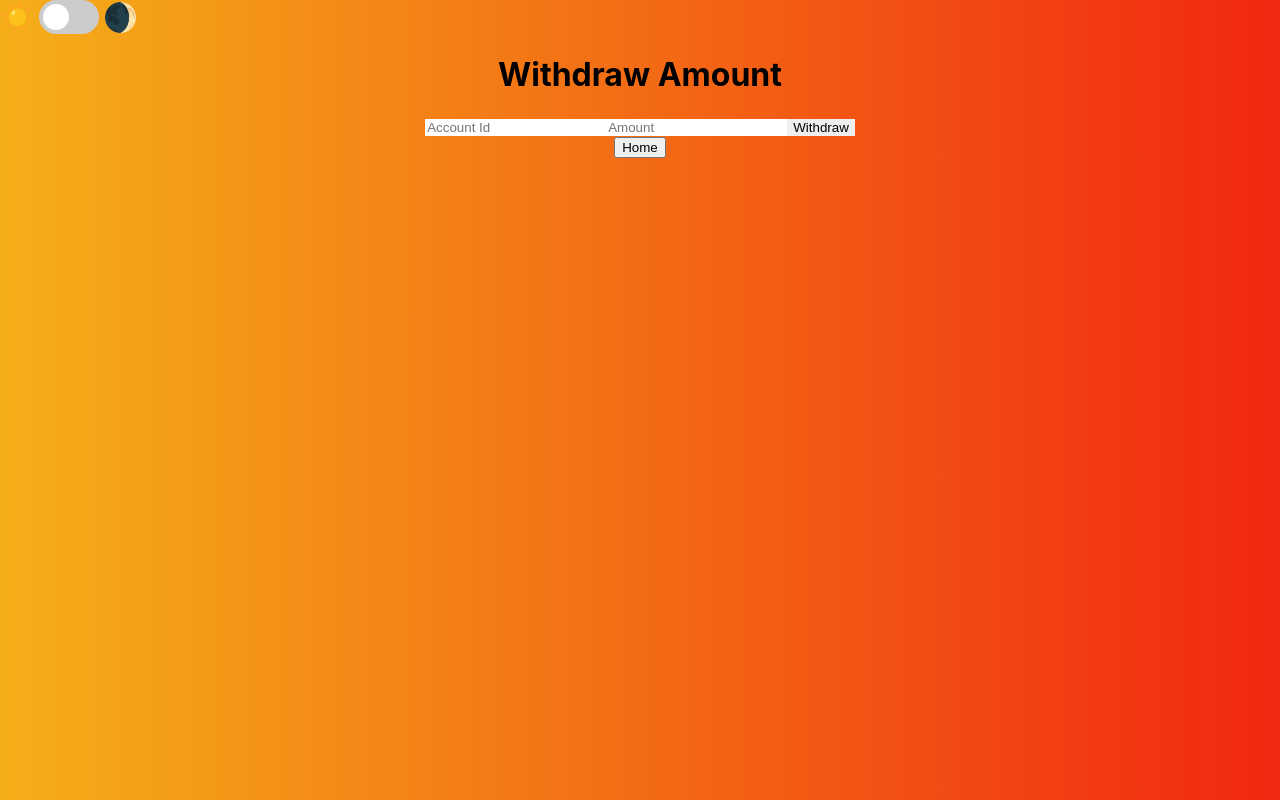
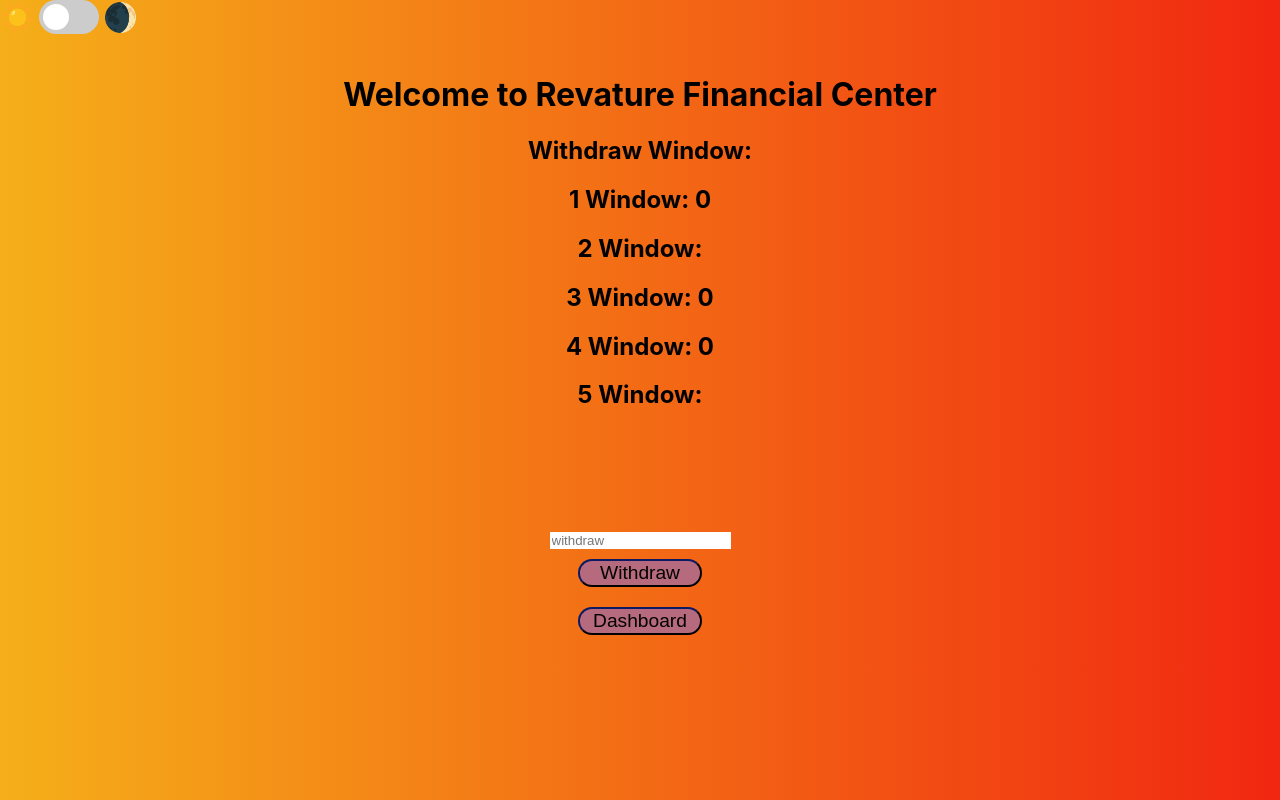
Before and after one commit to jdanusantoso/Revature-Financial-Center, a React (Create React App) app in the folder front-end/: page /withdraw in a window 1280 px wide. Built offline with nearby package versions, Linux system fonts and the light colour scheme.

Commit message:
withdraw working with some stuff being printed out. Needs css work

```diff
--- a/front-end/src/Components/Login/login.tsx
+++ b/front-end/src/Components/Login/login.tsx
@@ -54,6 +54,8 @@
       <div className="textlogin">
         <h1>Welcome to Revature Financial Center </h1>
         <h2>User: {appState.user.username}</h2>
+        <h2>User: {appState.user.password}</h2>
+        <h2>User: {appState.user.id}</h2>
       </div>
       <div className="user">
         <input
--- a/front-end/src/Components/Profile/interface.ts
+++ /dev/null
@@ -1,6 +0,0 @@
-interface UserP {
-    usrName: string,
-    passWord: string
-}
-
-export default UserP;
--- a/front-end/src/Components/Withdraw/withdraw.jsx
+++ /dev/null
@@ -1,70 +0,0 @@
-import React from 'react'
-import { useState } from 'react';
-import { useNavigate } from 'react-router-dom'
-
- const Withdraw = (e) => {
-    const [acId, setAcId] = useState('');
-    const [amount, setAmount] = useState('');
-    const [error, setError] = useState('');
-    const [success, setSuccess] = useState('');
-
-    const navigate = useNavigate();
-
-    const handleSubmit = (e) => {
-        e.preventDefault();
-        setError('');
-        setSuccess('');
-        fetch('http://localhost:3000/withdraw', {
-            method : 'PUT',
-            headers : {
-                'Accept' : 'application/json',
-                'Content-Type' : 'application/json'
-            },
-            body : JSON.stringify({ acId, amount })
-        })
-        .then(res => {
-            if(res.ok) {
-                return res.json();
-            }
-            throw new Error("Error in withdraw")
-        })
-        .then(json => {
-            setSuccess("Withdraw success");
-            console.log(json);
-        })
-        .catch(error => {
-            setError("Error in withdraw");
-            console.log(error);
-        });
-    }
-
-    return (
-        <>
-            <div className='wthcont'>
-                <h1> Withdraw Amount </h1>
-                <form onSubmit={handleSubmit}>
-                    <input
-                        type='number'
-                        placeholder='Account Id'
-                        name='acId'
-                        value={acId}
-                        onChange={e => setAcId(e.target.value)}
-                    />
-                    <input
-                        type='number'
-                        placeholder='Amount'
-                        name='amount'
-                        value={amount}
-                        onChange={e => setAmount(e.target.value)}
-                    />
-                    <input type='submit' value='Withdraw' />
-                </form>
-                {error && <p className="error">{error}</p>}
-                {success && <p className="success">{success}</p>}
-            </div>
-
-            <button onClick={() => navigate('/dashboard')}>Home</button>
-        </>
-    )
-}
-export default Withdraw
--- /dev/null
+++ b/front-end/src/Components/Withdraw/withdraw.tsx
@@ -0,0 +1,104 @@
+import React, { useState } from "react";
+import axios from "axios";
+import { useNavigate } from "react-router-dom";
+import { useSelector } from "react-redux";
+
+const Withdraw: React.FC<any> = () => {
+  const [error, setError] = useState("");
+
+  const [withdrawAmount, setWithdrawAmount] = useState(0);
+
+  const account = {
+    accountBalance: 0,
+    accountHolder: "",
+    accountId: 0,
+    transactionAmount: 0,
+    users: "",
+  };
+
+  const [accountB, setaccountBalance] = useState(0);
+  const [accountHolder, setaccountHolder] = useState("");
+  const [accountId, setaccountId] = useState(0);
+  const [transactionAmount, settransactionAmount] = useState(0);
+  const [users, setusers] = useState("");
+
+  const appState = useSelector<any, any>((state) => state);
+
+  const navigate = useNavigate();
+
+  const login = async () => {
+    try {
+      const response = await axios.patch(
+        "http://localhost:5556/data/accounts/withdraw/" +
+          appState.user.id +
+          "/" +
+          withdrawAmount,
+        {}
+      );
+
+      console.log(response);
+      if (response.status === 200) {
+        console.log(response.data.accountBalance);
+        setaccountBalance(response.data.accountBalance);
+        setaccountHolder(response.data.accountHolder);
+        setaccountId(response.data.accountId);
+        settransactionAmount(response.data.transactionAmount);
+        setusers(response.data.users);
+
+        //if the account logged in successfully, their userId won't be 0.
+        if (response.data == null) {
+          console.log("Error");
+        } else {
+          //populate our account object from above with the incoming data from the server
+        }
+      } else {
+        console.log("ERROR" + response);
+      }
+    } catch (error) {
+      const err = error as Error;
+      setError("account Already Found");
+    }
+  };
+
+  const gatherInput = (input: any) => {
+    if (input.target.name === "withdraw") {
+      setWithdrawAmount(input.target.value);
+    }
+  };
+
+  return (
+    <div className="login">
+      {error && <p className="error-message">{error}</p>}
+
+      <div className="textlogin">
+        <h1>Welcome to Revature Financial Center</h1>
+        <h2>Withdraw Window: {appState.user.username}</h2>
+        <h2>1 Window: {accountB}</h2>
+        <h2>2 Window: {accountHolder}</h2>
+        <h2>3 Window: {accountId}</h2>
+        <h2>4 Window: {transactionAmount}</h2>
+        <h2>5 Window: {users}</h2>
+      </div>
+
+      <div className="withdraw">
+        <input
+          type="number"
+          name="withdraw"
+          placeholder="withdraw"
+          onChange={gatherInput}
+        />
+      </div>
+
+      <button className="login-button" onClick={login}>
+        Withdraw
+      </button>
+      <button
+        className="dashboard-button"
+        onClick={() => navigate("/dashboard")}
+      >
+        Dashboard
+      </button>
+    </div>
+  );
+};
+export default Withdraw;
--- a/front-end/src/actions/UserActions.ts
+++ b/front-end/src/actions/UserActions.ts
@@ -14,9 +14,7 @@
 
     //create an empty object of type IUser - this will get filled on successful login
     let loggedInUser: User;
-    console.log(loginCreds.username);
     try {
-
 
         console.log("Start")
         //send my HTTP request with axios, and put it into a variable we can use
```
Also changed, not shown: front-end/src/Components/budget/firstComp.tsx (deleted, +0 -7 lines), front-end/src/Components/budget/interface.ts (deleted, +0 -7 lines).
